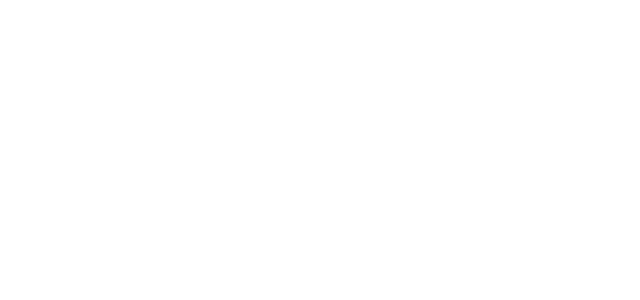
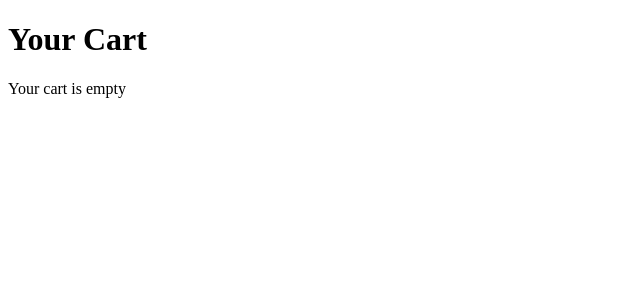
Before and after one commit to willbrinkman/BuyBox, a React (Vite) app: page /cart in a window 1280 px wide. Before the commit this address had no page. Shown: the top 300 px of the page, without its empty margins (0-640 px from the left). Built offline with nearby package versions, Linux system fonts and the light colour scheme.

Commit message:
minor bug fixes, condtional rendering, and routing

```diff
--- a/src/App.jsx
+++ b/src/App.jsx
@@ -3,11 +3,14 @@
 import ProductsPage from "./pages/ProductsList/ProductsPage";
 import { AuthProvider } from "./contexts/AuthContext";
 import LoginPage from "./pages/Login/LoginPage";
+import { CartProvider } from "./contexts/CartContext";
+import CartPage from "./pages/Cart/CartPage";
 
 function App() {
   return (
     <>
       <AuthProvider>
+        <CartProvider>
         <BrowserRouter>
           {/* <Navbar /> */}
           <Routes>
@@ -16,8 +19,10 @@
           <Route path="/cart" element={<Cart />} />
           <Route path="*" element={<NotFound />} /> */}
           <Route path="/login" element={<LoginPage />} />
+          <Route path="/cart" element={<CartPage />} />
           </Routes>
         </BrowserRouter>
+        </CartProvider>
       </AuthProvider>
     </>
   );
--- a/src/components/ProductCard/ProductCard.js
+++ b/src/components/ProductCard/ProductCard.jsx
@@ -3,7 +3,7 @@
 const ProductCard = ({
   product,
   showDetail,
-  showAdjust
+  showAdjust,
   onUpdateCart,
   onRemove,
   showRemove,
--- a/src/contexts/CartContext.jsx
+++ b/src/contexts/CartContext.jsx
@@ -1,6 +1,6 @@
 import { createContext, useState, useEffect } from "react";
 
-export const cartContext = createContext();
+export const CartContext = createContext();
 
 export const CartProvider = ({ children }) => {
     const [cart, setCart] = useState([]);
@@ -29,9 +29,9 @@
         sessionStorage.removeItem('cart');
       };
 return (
-    <cartContext.Provider value={{ cart, addToCart, removeFromCart, clearCart }}>
+    <CartContext.Provider value={{ cart, addToCart, removeFromCart, clearCart }}>
         {children}
-    </cartContext.Provider>
+    </CartContext.Provider>
 )
 
 };
--- a/src/pages/Cart/CartPage.jsx
+++ b/src/pages/Cart/CartPage.jsx
@@ -1,6 +1,6 @@
-import { useContext } from 'react';
-import { CartContext } from '../../contexts/CartContext';
-import ProductCard from '../../components/ProductCard/ProductCard';
+import { useContext } from "react";
+import { CartContext } from "../../contexts/CartContext";
+import ProductCard from "../../components/ProductCard/ProductCard";
 
 const CartPage = () => {
   const { cart, removeFromCart, updateCart } = useContext(CartContext);
@@ -8,7 +8,8 @@
   return (
     <div>
       <h1>Your Cart</h1>
-        {cart.map(product => (
+      {cart.length > 0 ? (
+        cart.map((product) => (
           <ProductCard
             key={product.id}
             product={product}
@@ -18,7 +19,10 @@
             onRemove={removeFromCart}
             showRemove={true}
           />
-      ))}
+        ))
+      ) : (
+        <p>Your cart is empty</p>
+      )}
     </div>
   );
 };
```
Lines whose indentation alone changed are shown as unchanged.
